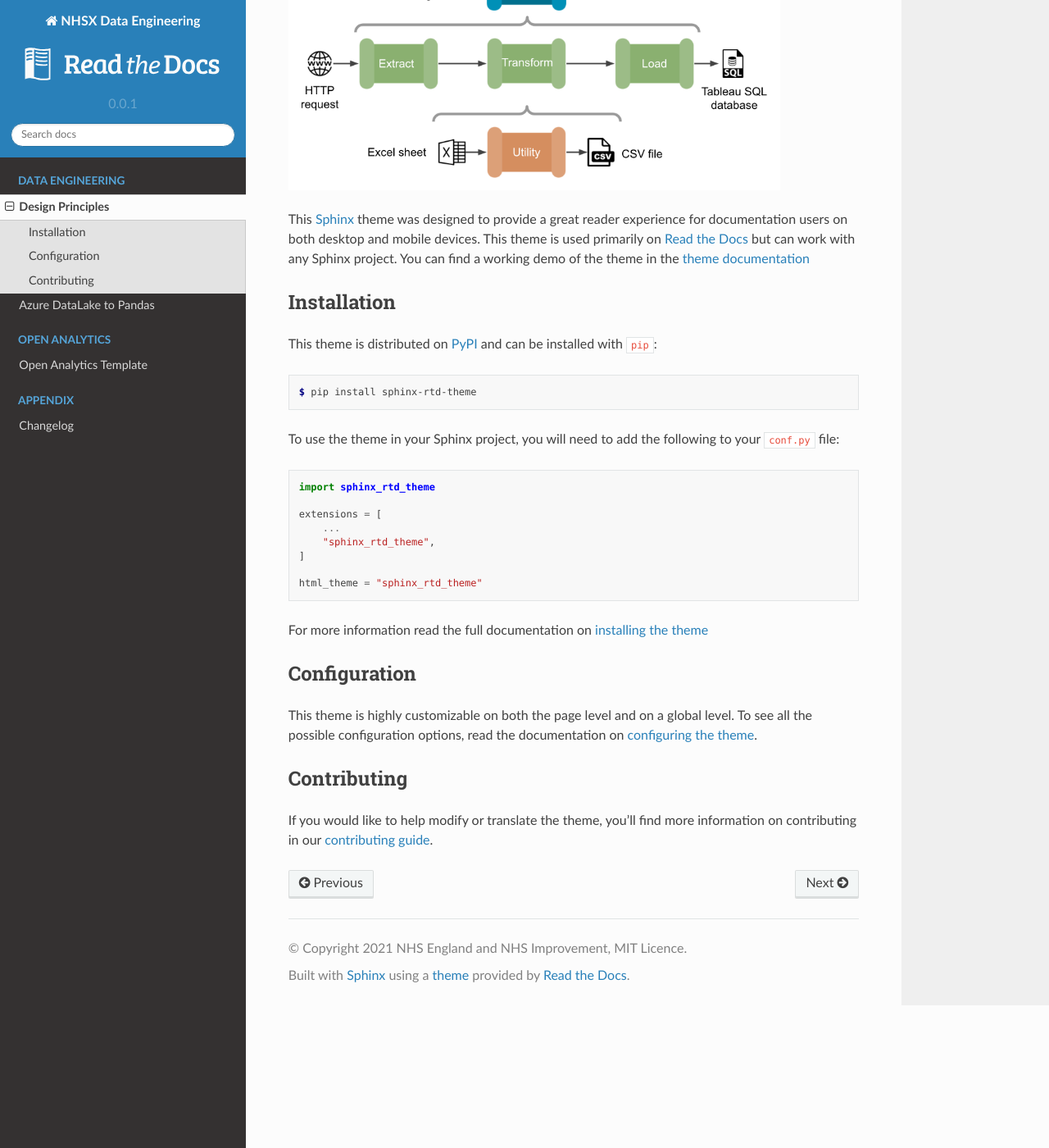
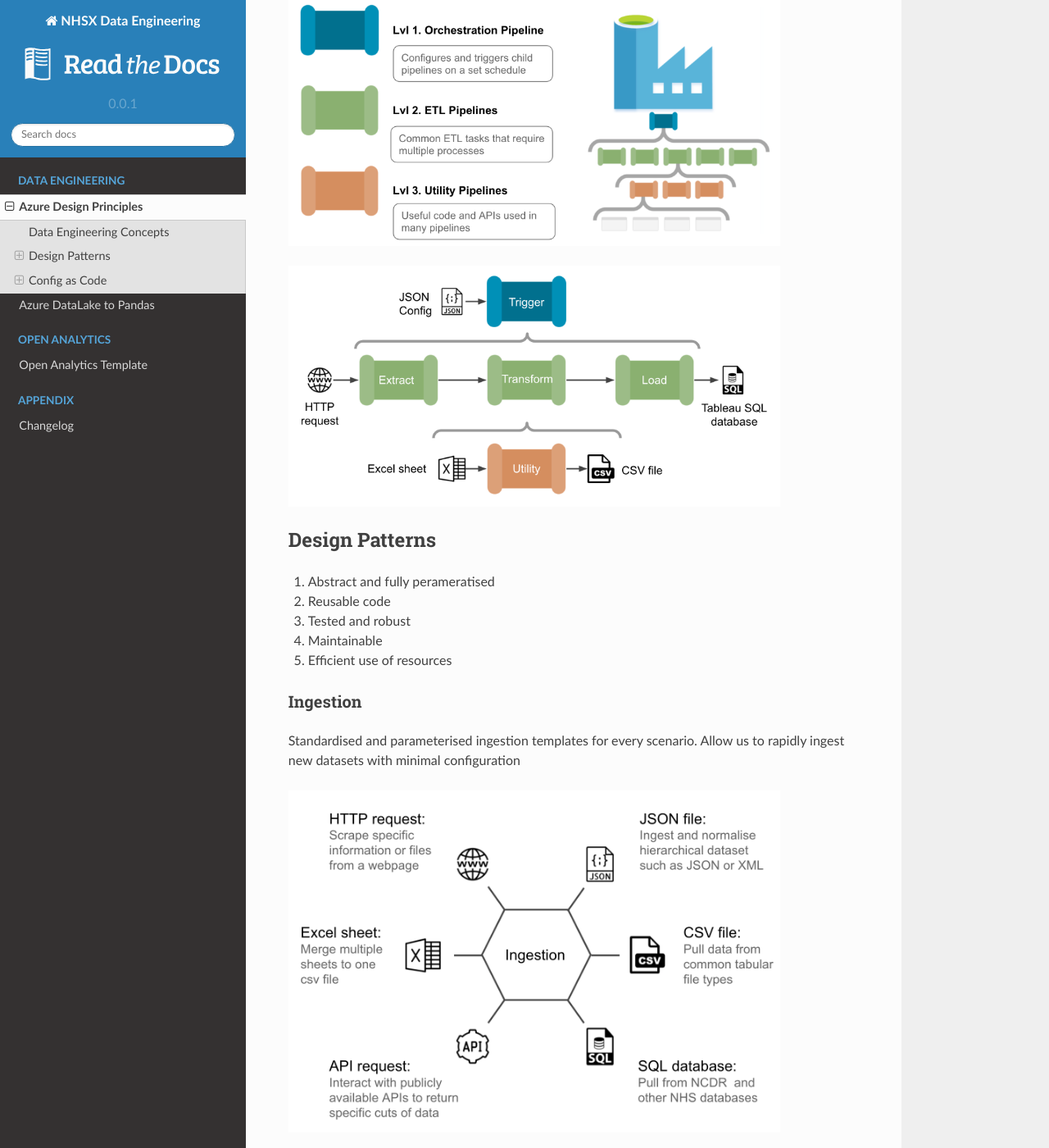
Before and after one commit to nhsx/au-data-engineering, a Sphinx documentation site: the page built from docs/source/designprinciples.rst, in a window 1280 px wide and 1400 px high, scrolled down 222 px. Shown: the whole window at 82% size. Built offline with Sphinx 7.4.7 and the Read the Docs theme 2.0.0, drawn with Linux system fonts in a browser that asks for light colours; some of the changed text lies outside the part shown.

Commit message:
Update designprinciples.rst

```diff
--- a/docs/source/designprinciples.rst
+++ b/docs/source/designprinciples.rst
@@ -1,61 +1,66 @@
 *****************
-Design Principles
+Azure Design Principles
 *****************
+
+Data Engineering Concepts
+========
+
+.. image:: _static/img/high-level.png
+  :width: 600
+  :alt: Azure Data Factory Concepts
+
 
 .. image:: _static/img/pipelines.png
   :width: 600
   :alt: Azure Data Factory Pipelines
 
-This Sphinx_ theme was designed to provide a great reader experience for
-documentation users on both desktop and mobile devices. This theme is used
-primarily on `Read the Docs`_ but can work with any Sphinx project. You can find
-a working demo of the theme in the `theme documentation`_
+Design Patterns
+===============
 
-.. _Sphinx: http://www.sphinx-doc.org
-.. _Read the Docs: http://www.readthedocs.org
-.. _theme documentation: https://sphinx-rtd-theme.readthedocs.io/en/latest/
+#. Abstract and fully perameratised
+#. Reusable code
+#. Tested and robust
+#. Maintainable
+#. Efficient use of resources
 
-Installation
-============
+Ingestion
+---------
 
-This theme is distributed on PyPI_ and can be installed with ``pip``:
+Standardised and parameterised ingestion templates for every scenario. Allow us to rapidly ingest new datasets with minimal configuration
 
-.. code:: console
+.. image:: _static/img/ingestion.png
+  :width: 600
+  :alt: Azure Data Factory Ingestion Pipelines
 
-   $ pip install sphinx-rtd-theme
+Utilites
+--------
 
-To use the theme in your Sphinx project, you will need to add the following to
-your ``conf.py`` file:
+Utilities can be reusable code or logic app APIs that allow us to standardise specific functions called across multiple pipelines. Most involve sending data back and forth to systems outside data factory and/or updating configuration files
 
-.. code:: python
+.. image:: _static/img/utilities.png
+  :width: 600
+  :alt: Azure Data Factory Utility Pipelines
 
-    import sphinx_rtd_theme
+Config as Code
+==============
 
-    extensions = [
-        ...
-        "sphinx_rtd_theme",
-    ]
+#. All pipelines are controlled from a JSON configuration file
+#. Centralises the orchestration
+#. Avoids config mismatches between activities
+#. Adds git version control
 
-    html_theme = "sphinx_rtd_theme"
+.. image:: _static/img/config-as-code.png
+  :width: 600
+  :alt: Config as Code
 
-For more information read the full documentation on `installing the theme`_
+Docs as Code
+------------
 
-.. _PyPI: https://pypi.python.org/pypi/sphinx_rtd_theme
-.. _installing the theme: https://sphinx-rtd-theme.readthedocs.io/en/latest/installing.html
+#. Principle that you should be writing documentation with the same tools as your code
+#. Take it one step further - documentation is auto generated from the code
+#. No way for documentation to be outdated or misaligned
 
-Configuration
-=============
 
-This theme is highly customizable on both the page level and on a global level.
-To see all the possible configuration options, read the documentation on
-`configuring the theme`_.
-
-.. _configuring the theme: https://sphinx-rtd-theme.readthedocs.io/en/latest/configuring.html
-
-Contributing
-============
-
-If you would like to help modify or translate the theme, you'll find more
-information on contributing in our `contributing guide`_.
-
-.. _contributing guide: https://sphinx-rtd-theme.readthedocs.io/en/latest/contributing.html
+.. image:: _static/img/doc-as-code.png
+  :width: 600
+  :alt: Documentation as Code
```
